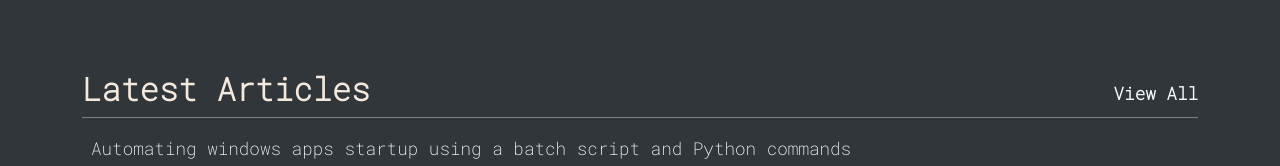
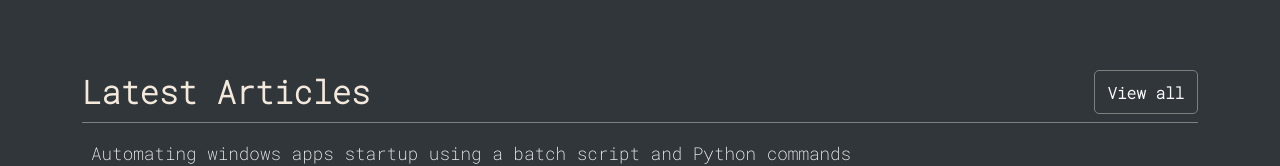
Before and after one commit to fodare/damilare-me, a React (Create React App) app: page / in a window 1280 px wide. Shown: the part 570-736 px from the top of the page. Built offline with nearby package versions, Linux system fonts and the light colour scheme.

Commit message:
Change articles anchor tag styling

```diff
--- a/public/assests/styling/style.css
+++ b/public/assests/styling/style.css
@@ -128,14 +128,18 @@ a{
 
 .articleLink{
     font-weight: bold;
-    font-size:1.1rem;
+    font-size:1rem;
     text-decoration: none;
+    border: 1px solid #7c817f;
+    border-radius:5px;
+    padding: 0.7rem 0.8rem;
+    margin-bottom: 0.5em;
 }
 
 .articleLink:hover{
     color:#7c817f;
-    background-color:#1c1e24;
-    padding: 0.4rem 1rem
+    border: 1px solid #f8f8f8;
+    border-radius:5px;
 }
 
 .article-redirects{
--- a/src/views/Home.jsx
+++ b/src/views/Home.jsx
@@ -46,7 +46,7 @@ function Home() {
             <div className="articlesHeader">
                <h2 className="articleHead">Latest Articles</h2>
                <a className="articleLink" href="/blogs">
-                  View All
+                  View all
                </a>
             </div>
             <div className="postlist">
```
